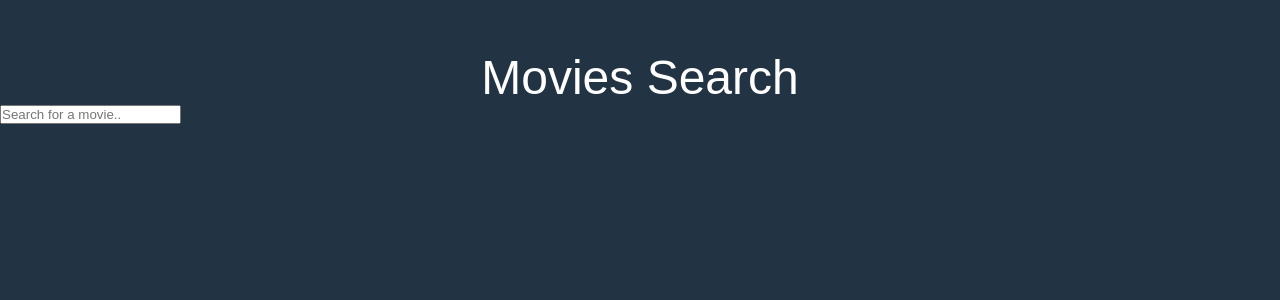
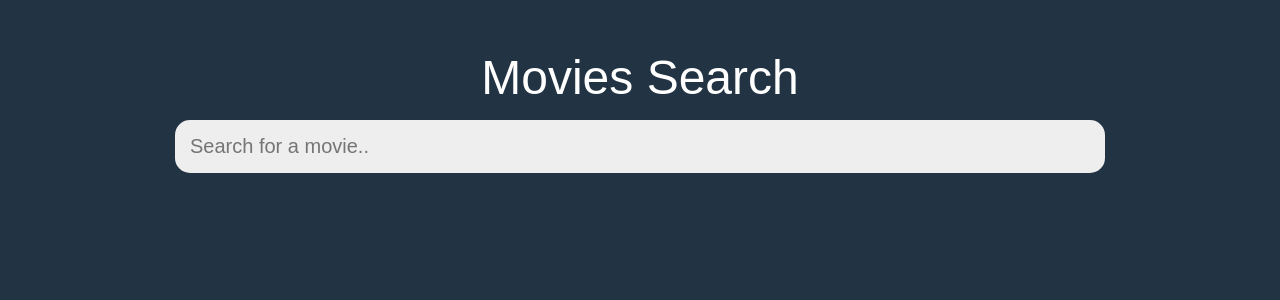
Before and after one commit to jesusdevp/movies-search, a React (Create React App) app: page / in a window 1280 px wide. Shown: the top 300 px of the page. Built offline with nearby package versions, Linux system fonts and the light colour scheme.

Commit message:
capturing search

```diff
--- a/src/App.js
+++ b/src/App.js
@@ -1,14 +1,32 @@
-import React from "react";
+import React, { useState } from "react";
 import Search from "./Components/Search";
 
 function App() {
+  const [state, setstate] = useState({
+    s: "",
+    results: [],
+    selected: {},
+  });
+
+  const apiurl = "http://www.omdbapi.com/?i=tt3896198&apikey=2130b0bb";
+
+  const handleInput = (e) => {
+    let s = e.target.value;
+
+    setstate((prevState) => {
+      return { ...prevState, s: s };
+    });
+
+    console.log(s);
+  };
+
   return (
     <div className="App">
       <header className="App-header">
         <h1>Movies Search</h1>
       </header>
       <main>
-        <Search />
+        <Search handleInput={handleInput} />
       </main>
     </div>
   );
--- a/src/Components/Search.js
+++ b/src/Components/Search.js
@@ -1,12 +1,13 @@
 import React from "react";
 
-function Search() {
+function Search({ handleInput }) {
   return (
     <section className="searchbox-wrap">
       <input
         type="text"
         placeholder="Search for a movie.."
         className="searchbox"
+        onChange={handleInput}
       />
     </section>
   );
--- a/src/index.css
+++ b/src/index.css
@@ -19,3 +19,39 @@ header h1 {
   font-weight: 500;
   text-align: center;
 }
+
+main {
+  width: 100%;
+  max-width: 960px;
+  margin: 0 auto;
+}
+
+section {
+  padding: 15px;
+}
+
+.searchbox {
+  display: block;
+  width: 100%;
+  padding: 15px;
+  border: none;
+  outline: none;
+  background: none;
+
+  background-color: #eee;
+  border-radius: 15px;
+
+  color: #53565a;
+  font-size: 20px;
+  font-weight: 300;
+
+  transition: 0.4s ease-out;
+}
+
+.searchbox:hover {
+  box-shadow: 0 0 8px 4px #b6aee4;
+}
+
+.searchbox:focus {
+  box-shadow: 0 0 8px 4px #4c92d8;
+}
```
